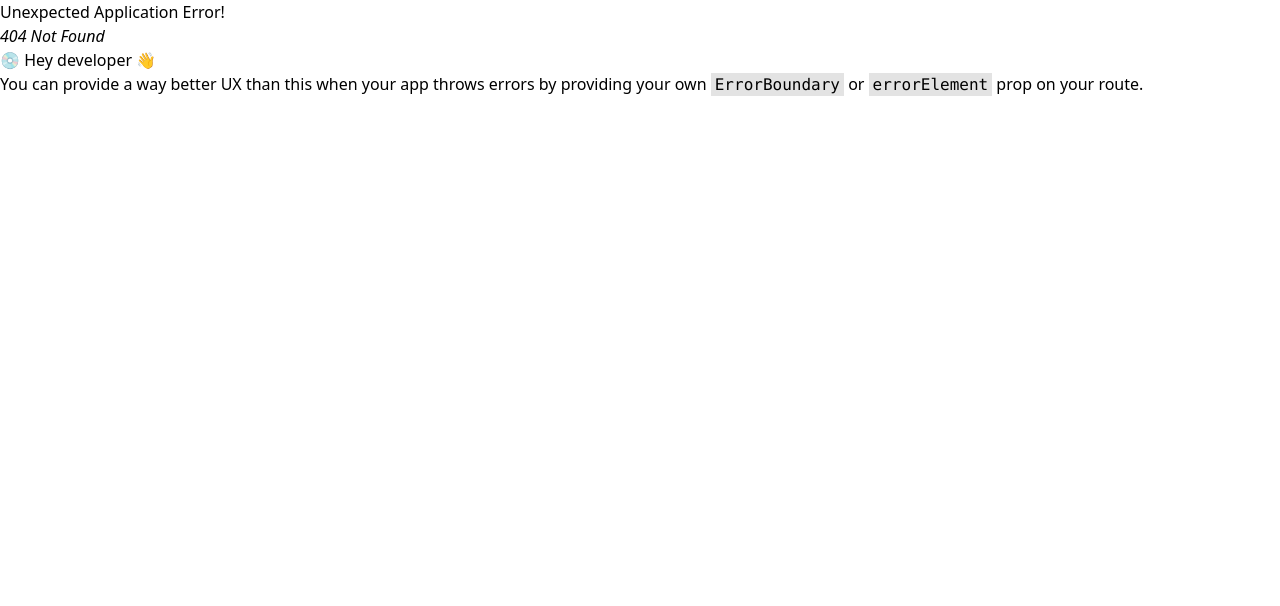
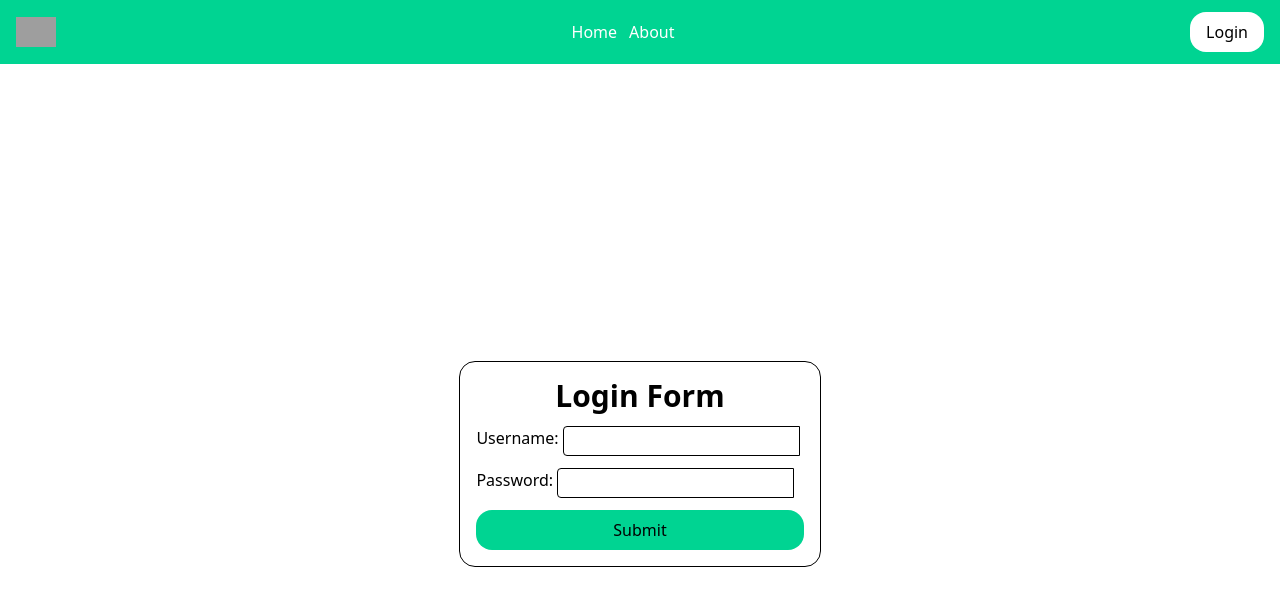
Before and after one commit to shiru10/ecommerce-, a React (Vite) app: page /login in a window 1280 px wide. Before the commit this address had no page. Shown: the top 606 px of the page. Built offline with nearby package versions, Linux system fonts and the light colour scheme; grey boxes are pictures that could not be loaded.

Commit message:
mutate the datas and stored it in the local storage using use state and useeffect

```diff
--- a/src/Api/api.js
+++ b/src/Api/api.js
@@ -12,3 +12,8 @@ export const getSingleApiDatas = async (id)=>{
     const res = await api.get(`/products/${id}`)
     return res?.data;
 }
+
+export const userLogin = async(data)=>{
+    const res = await api.post("user/login", data)
+    return res?.data;
+}
--- a/src/Components/Navbar.jsx
+++ b/src/Components/Navbar.jsx
@@ -1,16 +1,17 @@
 import React from 'react'
-
+import { Link, Navigate, useNavigate } from 'react-router'
 const Navbar = () => {
+  const navigate = useNavigate()
   return (
     <div className='py-3 px-4 bg-emerald-400 flex justify-between items-center' >
         <img src='https://p1.hiclipart.com/preview/694/135/611/black-n-white-apple-logo-png-clipart-thumbnail.jpg' className='max-w-10 max-h-10'/>
         <div>
-            <ul className='list-none flex gap-1.5 font-medium text-white'>
-                <li className='list-none'>Home</li>
+            <ul className='list-none flex gap-3 font-medium text-white'>
+                <li className='list-none'> <Link to ="/">Home </Link></li>
                 <li className='list-none'>About</li>
             </ul>
         </div>
-       <button className='bg-white px-4 py-2 rounded-2xl cursor-pointer font-medium text-black text-md'>Login</button>
+       <button className='bg-white px-4 py-2 rounded-2xl cursor-pointer font-medium text-black text-md' onClick={()=>navigate("/login")}>Login</button>
     </div>
   )
 }
--- a/src/main.jsx
+++ b/src/main.jsx
@@ -6,6 +6,7 @@ import "./index.css";
 import Dashboard from "./pages/Dashboard";
 import SingleProduct from "./pages/SingleProduct";
 import Layout from "./Layout/Layout";
+import LoginPage from "./pages/LoginPage";
 const queryClient = new QueryClient();
 
 const router = createBrowserRouter([
@@ -21,6 +22,10 @@ const router = createBrowserRouter([
         path: "/singleproduct/:id",
         element: <SingleProduct />,
       },
+      {
+        path: "/login",
+        element: <LoginPage />,
+      },
     ],
   },
 ]);
--- a/src/pages/LoginPage.jsx
+++ b/src/pages/LoginPage.jsx
@@ -2,7 +2,12 @@ import LoginForm from "../Components/LoginForm";
 import { useForm } from "react-hook-form";
 import { yupResolver } from "@hookform/resolvers/yup";
 import { schema } from "../utils/schema";
+import { useMutation} from "@tanstack/react-query";
+import { userLogin } from "../Api/api";
+import { data } from "react-router";
+import { useEffect, useState } from "react";
 const LoginPage = () => {
+  const [apidatas, setApiDatas] = useState(null);
   const {
     register,
     handleSubmit,
@@ -10,16 +15,42 @@ const LoginPage = () => {
   } = useForm({
     resolver: yupResolver(schema),
   });
-  const handleLoginSubmit = (data) => {
-    console.log(data);
+
+
+  const { mutateAsync } = useMutation({
+    mutationFn: userLogin,
+  });
+  const handleLoginSubmit = async (data) => {
+    try {
+      const res = await mutateAsync(data);
+      setApiDatas(res);
+    } catch (err) {
+      console.log(err);
+    }
   };
+
+  useEffect(()=>{
+    if(apidatas){
+    localStorage.setItem("userData",JSON.stringify(apidatas))
+    }
+  },[apidatas])
+
+
+  useEffect(()=>{
+    const localData = JSON.parse(localStorage.getItem("userData"))
+    if(localData){
+      setApiDatas(localData);
+    }
+  },[])
   return (
+    <div className="h-screen w-screen flex justify-center items-center">
       <LoginForm
         register={register}
         errors={errors}
         handleSubmit={handleSubmit}
         handleLoginSubmit={handleLoginSubmit}
       />
+    </div>
   );
 };
 
```
Lines whose indentation alone changed are shown as unchanged.
